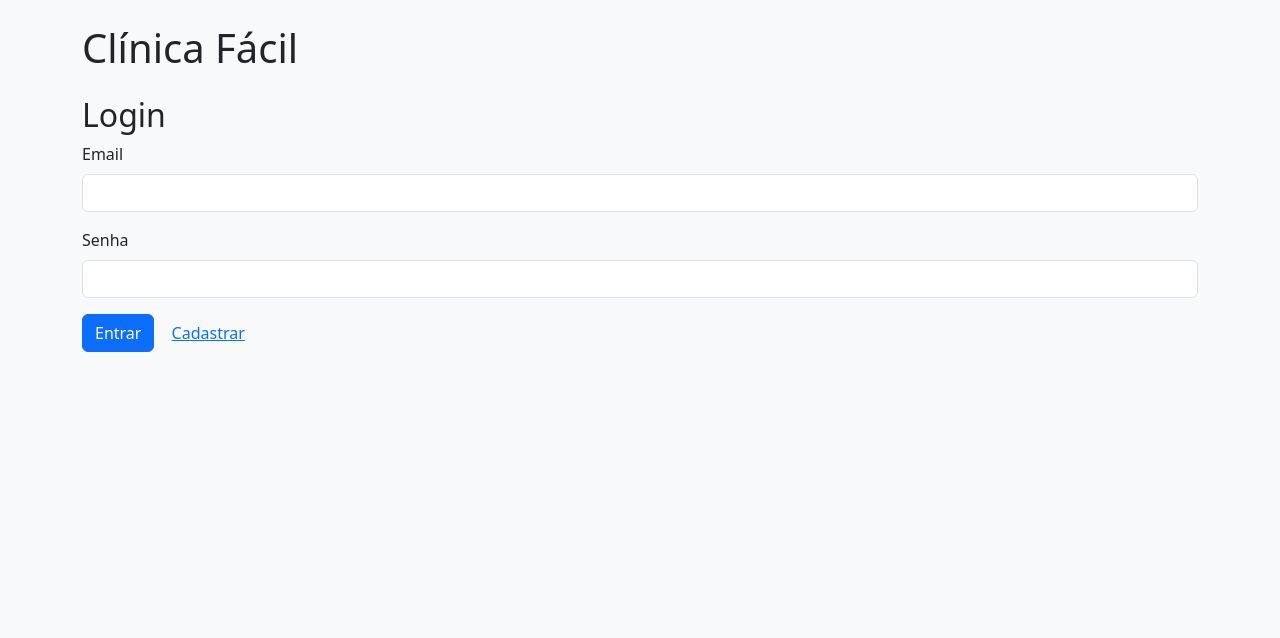
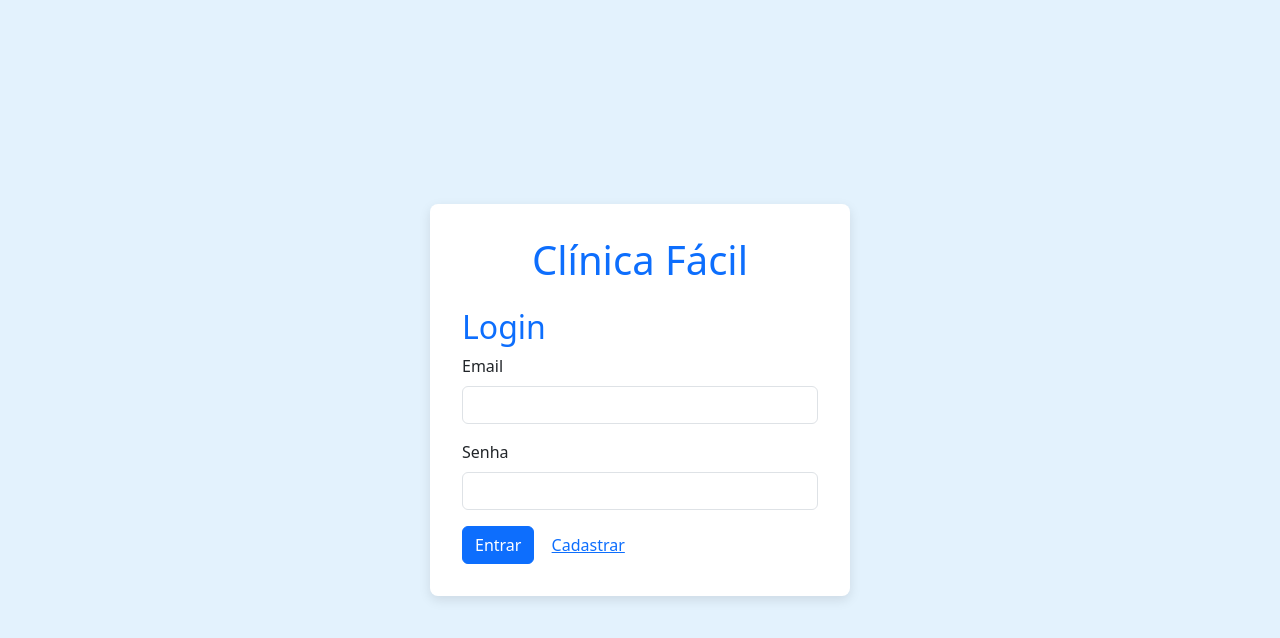
Before and after one commit to iggcdev/clinica-facil, a plain HTML site: page index.html in a window 1280 px wide. Drawn offline with nearby package versions, Linux system fonts and the light colour scheme.

Commit message:
Improve styling

```diff
--- a/index.html
+++ b/index.html
@@ -8,11 +8,12 @@
   <link rel="stylesheet" href="style.css">
 </head>
 <body>
-  <div class="container py-4" id="auth">
-    <h1 class="mb-4">Clínica Fácil</h1>
-    <div id="login-section">
-      <h2>Login</h2>
-      <form id="login-form">
+  <div id="auth">
+    <div class="auth-card">
+      <h1 class="text-center text-primary mb-4">Clínica Fácil</h1>
+      <div id="login-section">
+        <h2>Login</h2>
+        <form id="login-form">
         <div class="mb-3">
           <label for="login-email" class="form-label">Email</label>
           <input type="email" class="form-control" id="login-email" required>
@@ -45,6 +46,7 @@
         <button type="button" class="btn btn-link" id="show-login">Voltar ao login</button>
       </form>
     </div>
+  </div>
   </div>
 
   <div class="container py-4 d-none" id="dashboard">
--- a/style.css
+++ b/style.css
@@ -1,5 +1,26 @@
 body {
-  background-color: #f8f9fa;
+  background-color: #e3f2fd;
+  min-height: 100vh;
+}
+
+#auth {
+  display: flex;
+  align-items: center;
+  justify-content: center;
+  min-height: 100vh;
+}
+
+.auth-card {
+  background-color: #fff;
+  border-radius: 8px;
+  box-shadow: 0 4px 12px rgba(0, 0, 0, 0.1);
+  padding: 2rem;
+  width: 100%;
+  max-width: 420px;
+}
+
+.auth-card h2 {
+  color: #0d6efd;
 }
 
 #dashboard h2 {
```
